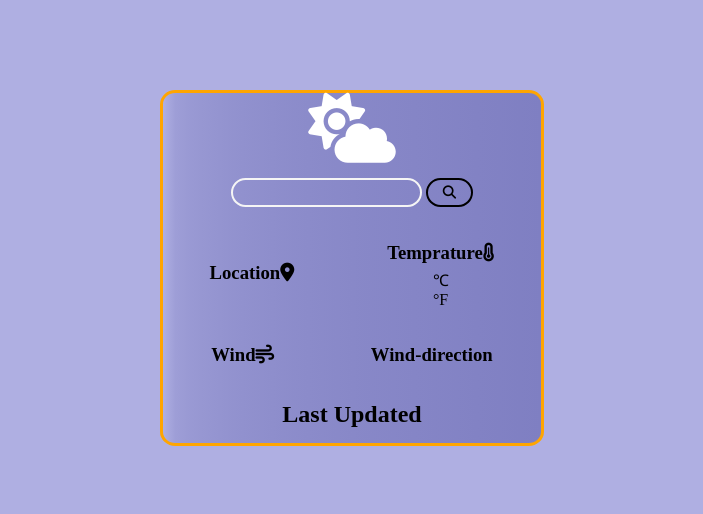
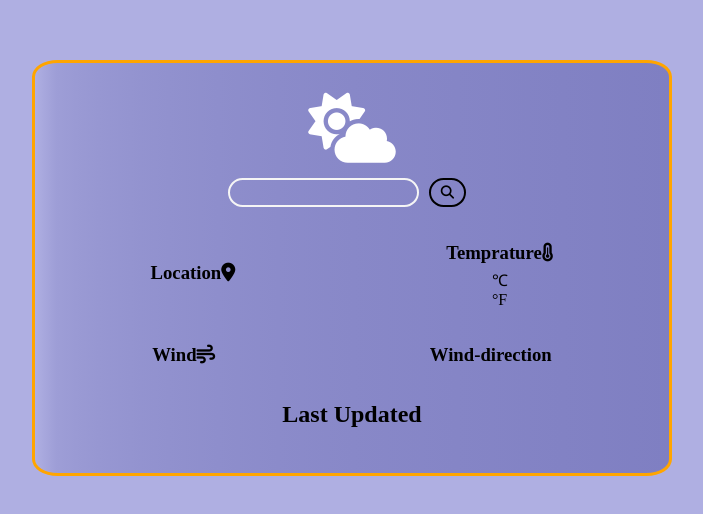
Before and after one commit to anandmathapati06/Weather_Report, a plain HTML site: page index.html in a window 1280 px wide. Shown: the part 132-646 px from the top of the page, without its empty margins (288-991 px from the left). Drawn offline with Linux system fonts and the light colour scheme; no server answers.

Commit message:
Update style.css

```diff
--- a/style.css
+++ b/style.css
@@ -22,13 +22,22 @@ body{
     flex-direction: column;
     justify-content: center;
     align-items: center;
-    width: 30%;
+    width: 50%;
     background: #fff;
-    padding: 30px 10pxpx;
+    padding: 30px 10px;
     background: linear-gradient(to right,rgb(175, 175, 226) ,10%,rgb(127, 127, 194));
     border: 3px solid orange;
     border-radius: 4%;
+
 }
+.search{
+    display: flex;
+    justify-content: center;
+    align-items: center;
+
+
+}
+
 #cityname{
     margin: 15px 0;
     padding: 5px 5px;
@@ -41,26 +50,27 @@ body{
     background: transparent;
     border: 2px solid black;
     border-radius: 15px;
-    padding: 5px 15px;
+    padding: 5px 10px;
+    margin: 0 10px;
 }
 .first,.second,.third{
     display: flex;
     align-items: center;
     justify-content: space-around;
     width: 100%;
-    /* background: green; */
+
     margin: 5px;
 }
 .country{
     display: flex;
     flex-direction: column;
     padding: 10px 10px ;
-    /* background: red; */
+
 
 }
 
 .temp{
-    /* background: red; */
+
 
     padding: 10px 10px;
     display: flex;
@@ -82,11 +92,17 @@ body{
     justify-content: center;
     padding: 10px 0;
     margin: 5px 0;
-    /* width: 100%; */
-    /* background: red; */
+
 
 }
 .last_updated{
     margin: 10px ;
 
 }
+
+
+@media (max-width: 780px) {
+    .main{
+        width: 80%;
+    }
+  }
```
